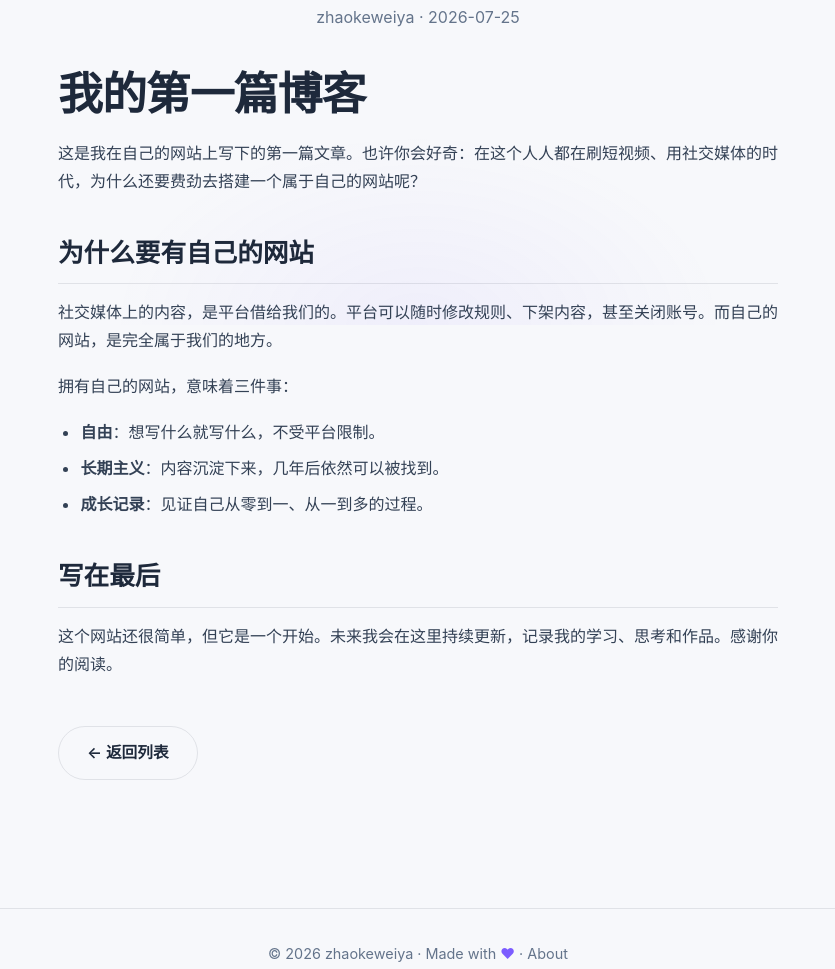
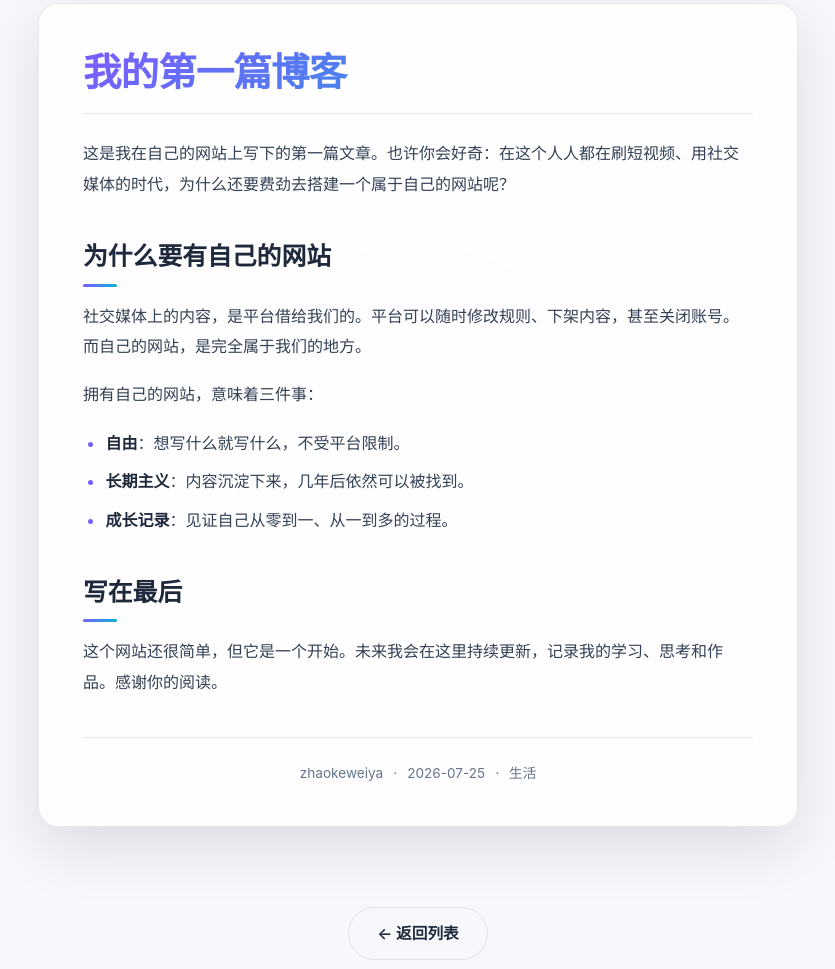
Before and after one commit to zhaokeweiya/zhaokeweiya.github.io, a website: page blog/我的第一篇博客.html in a window 1280 px wide. Shown: the part 475-1444 px from the top of the page, without its empty margins (222-1057 px from the left). Drawn offline with Linux system fonts and the light colour scheme; files that its build step writes are made by us from their sources.

Commit message:
美化文章页：卡片容器 + 精致排版

```diff
--- a/blog/我的第一篇博客.html
+++ b/blog/我的第一篇博客.html
@@ -35,10 +35,7 @@
   </header>
   <div class="container">
     <div class="hux-layout hux-layout--wide">
-      <article class="article">
-        <div class="article-poster" style="text-align:center; color:var(--text-dim); margin-bottom:36px;">
-          zhaokeweiya · 2026-07-25
-        </div>
+      <div class="article-card">
         <div class="article-body">
 <h1>我的第一篇博客</h1>
 <p>这是我在自己的网站上写下的第一篇文章。也许你会好奇：在这个人人都在刷短视频、用社交媒体的时代，为什么还要费劲去搭建一个属于自己的网站呢？</p>
@@ -54,10 +51,17 @@
 <p>这个网站还很简单，但它是一个开始。未来我会在这里持续更新，记录我的学习、思考和作品。感谢你的阅读。</p>
 
         </div>
-        <p style="margin-top:48px;">
-          <a href="../blog.html" class="btn btn-ghost">← 返回列表</a>
-        </p>
-      </article>
+        <div class="article-foot">
+          <span>zhaokeweiya</span>
+          <span>·</span>
+          <span>2026-07-25</span>
+          <span>·</span>
+          <span>生活</span>
+        </div>
+      </div>
+      <p style="text-align:center; margin-top:24px;">
+        <a href="../blog.html" class="btn btn-ghost">← 返回列表</a>
+      </p>
     </div>
   </div>
 <footer class="footer">
--- a/css/style.css
+++ b/css/style.css
@@ -439,43 +439,64 @@ img {
 }
 
 /* ---------- 文章页 ---------- */
-.article {
-  max-width: 780px;
+.article-card {
+  background: var(--card);
+  border: 1px solid var(--card-border);
+  border-radius: 20px;
+  padding: 40px 44px;
+  backdrop-filter: blur(10px);
+  box-shadow: var(--shadow);
+  max-width: 760px;
   margin: 0 auto;
 }
 
-.article header {
-  margin-bottom: 40px;
+.article-card .article-body {
+  max-width: 100%;
 }
 
-.article h1 {
-  font-size: clamp(2rem, 5vw, 2.8rem);
+.article-card h1 {
+  font-size: clamp(1.8rem, 4vw, 2.4rem);
   font-weight: 800;
-  line-height: 1.25;
-  margin: 16px 0;
+  line-height: 1.3;
+  margin: 4px 0 24px;
   letter-spacing: -0.02em;
+  padding-bottom: 16px;
+  border-bottom: 1px solid var(--card-border);
+  background: var(--gradient);
+  -webkit-background-clip: text;
+  background-clip: text;
+  -webkit-text-fill-color: transparent;
 }
 
-.article .meta {
+.article-foot {
   display: flex;
   align-items: center;
-  gap: 14px;
+  justify-content: center;
+  gap: 10px;
+  margin-top: 40px;
+  padding-top: 24px;
+  border-top: 1px solid var(--card-border);
   color: var(--text-dim);
-  font-size: 0.9rem;
-}
-
-.article .divider {
-  height: 1px;
-  background: linear-gradient(90deg, rgba(124, 92, 255, 0.5), transparent);
-  margin-bottom: 36px;
+  font-size: 0.85rem;
 }
 
 .article-body h2 {
-  font-size: 1.6rem;
+  font-size: 1.55rem;
   font-weight: 700;
   margin: 36px 0 14px;
   padding-bottom: 8px;
-  border-bottom: 1px solid var(--card-border);
+  position: relative;
+}
+
+.article-body h2::before {
+  content: "";
+  position: absolute;
+  left: 0;
+  bottom: 0;
+  width: 34px;
+  height: 3px;
+  border-radius: 3px;
+  background: var(--gradient);
 }
 
 .article-body h3 {
@@ -487,16 +508,26 @@ img {
 .article-body p {
   margin-bottom: 18px;
   color: #334155;
+  line-height: 1.9;
 }
 
 .article-body ul,
 .article-body ol {
   margin: 0 0 18px 1.4em;
   color: #334155;
+  line-height: 1.9;
 }
 
 .article-body li {
   margin-bottom: 8px;
+}
+
+.article-body li::marker {
+  color: var(--accent);
+}
+
+.article-body strong {
+  color: #1e293b;
 }
 
 .article-body code {
@@ -529,6 +560,8 @@ img {
   margin: 20px 0;
   color: var(--text-dim);
   font-style: italic;
+  background: rgba(124, 92, 255, 0.04);
+  border-radius: 0 10px 10px 0;
 }
 
 .article-body .callout {
@@ -539,6 +572,28 @@ img {
   margin-bottom: 20px;
   color: #334155;
   font-size: 0.95rem;
+}
+
+.article-body img {
+  border-radius: 12px;
+  margin: 16px 0;
+  border: 1px solid var(--card-border);
+}
+
+.article-body hr {
+  border: none;
+  border-top: 1px solid var(--card-border);
+  margin: 28px 0;
+}
+
+@media (max-width: 820px) {
+  .article-card {
+    padding: 24px 22px;
+  }
+
+  .article-body p {
+    line-height: 1.8;
+  }
 }
 
 /* ---------- 时间线（关于页） ---------- */
@@ -929,12 +984,7 @@ img {
   font-size: 0.78rem;
 }
 
-/* 文章页正文加宽一点，阅读更舒服 */
-.article {
-  max-width: 720px;
-  margin: 0 auto;
-  color: var(--text);
-}
+
 
 /* 双栏主体 */
 .hux-layout {
```
Also changed, not shown: blog/一杯好咖啡的开始.html (+12 -8 lines), blog/如何快速搭建个人网站.html (+12 -8 lines), blog/我的第一个博客.html (+12 -8 lines), blog/用镜头记录生活的光.html (+12 -8 lines), build.js (+12 -8 lines).
